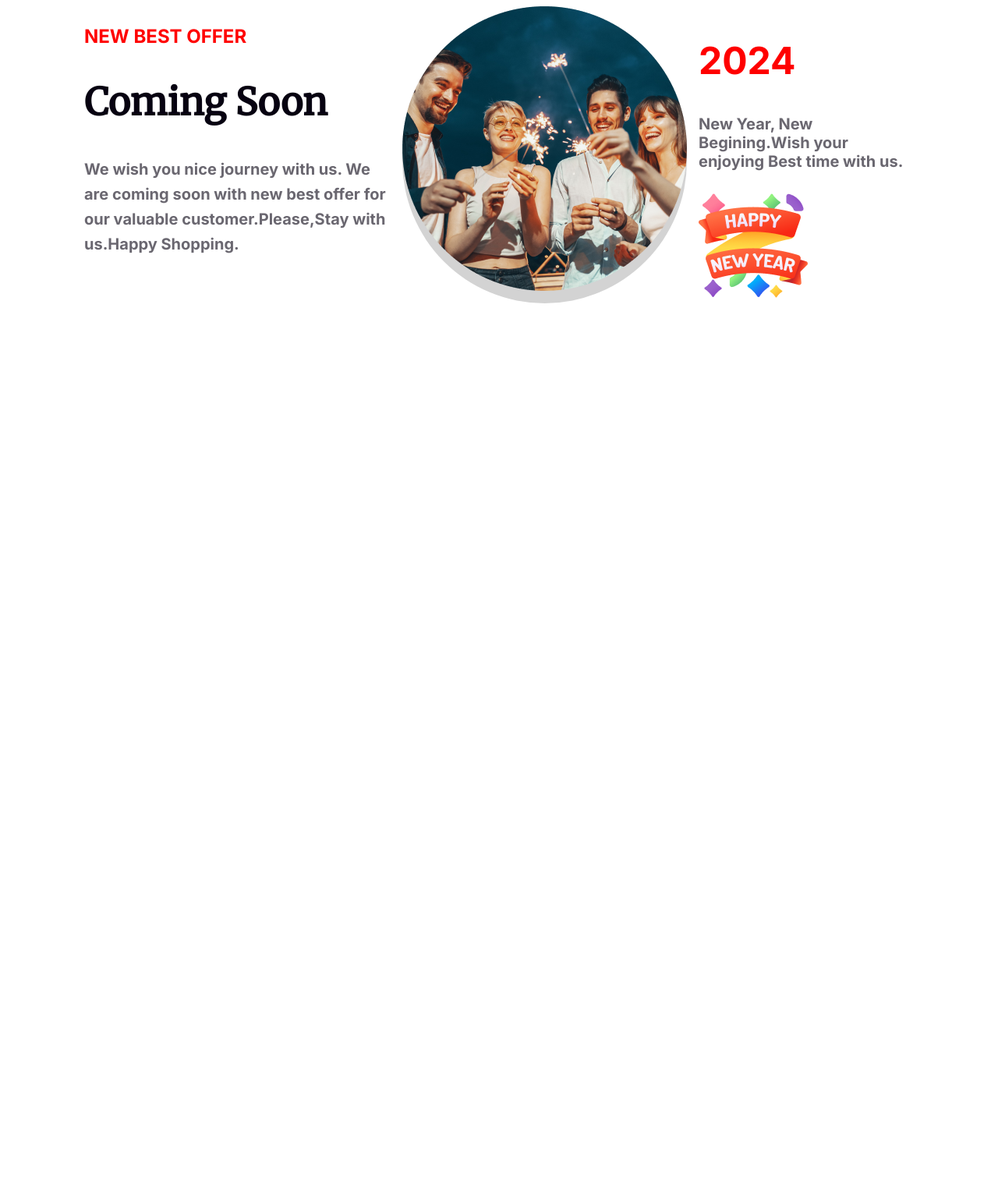
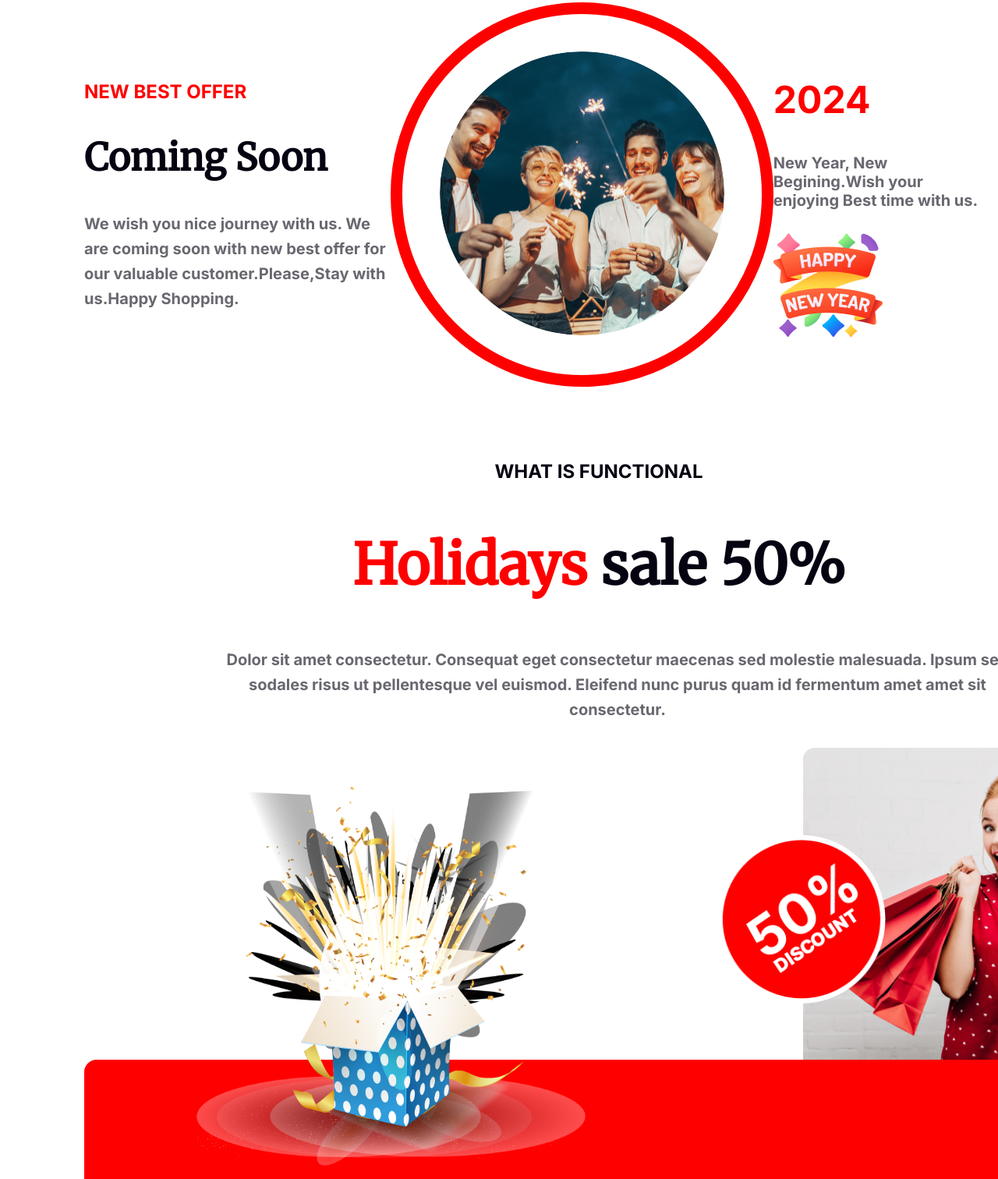
Before and after one commit to Rafinkhan1/business-portfolio, a plain HTML site: page index.html in a window 1280 px wide. Shown: the part 2905-4417 px from the top of the page at 78% size. Before the commit the page ends 3302 px from the top, so only its background shows below. Drawn offline with Linux system fonts and the light colour scheme.

Commit message:
added holiday special

```diff
--- a/index.html
+++ b/index.html
@@ -54,18 +54,34 @@
             <div class="new-offer">
                 <p class="offer">NEW BEST OFFER</p>
                 <h2 class="soon">Coming Soon</h2>
-                <p class="wishing">We wish you nice journey with us. We are coming soon with new best offer for our valuable
+                <p class="wishing">We wish you nice journey with us. We are coming soon with new best offer for our
+                    valuable
                     customer.Please,Stay with us.Happy Shopping.</p>
             </div>
-            <div  class="new-picture">
-                <div class="Ellipse">
-                <img src="images/Ellipse 1.png" alt="">
-                </div>
+            <div class="new-picture">
+
+                <img class="ellipse" src="images/Ellipse 1.png" alt="">
             </div>
             <div class=" year-2024">
                 <h2 class="year">2024</h2>
-               <h4 class="enjoy">New Year, New Begining.Wish your enjoying Best time with us.</h4>
-               <img class="happy-new-year" src="images/Group 96.png" alt="">
+                <h4 class="enjoy">New Year, New Begining.Wish your enjoying Best time with us.</h4>
+                <img class="happy-new-year" src="images/Group 96.png" alt="">
+            </div>
+        </section>
+        <section class="functional-section">
+            <div class="Holiday-sale">
+                <h3 class="what-is-functional">WHAT IS FUNCTIONAL</h3>
+                <h1 class="sale-parcent"><span class="holiday">Holidays</span> sale 50%</h1>
+                <h5 class="Dolor">Dolor sit amet consectetur. Consequat eget consectetur maecenas sed
+                    molestie malesuada. Ipsum sed sodales risus ut pellentesque vel euismod. Eleifend nunc purus quam id
+                    fermentum amet amet sit consectetur.</h5>
+            </div>
+            <div class="picture-set">
+                <img class="group75"  src="images/Group 75.png" alt="">
+                <img class="group44" src="images/Group 44.png" alt="">
+                <img class="rec1" src="images/Rectangle 1.png" alt="">
+                <!-- <img src="images/Rectangle 2.png" alt=""> -->
+
             </div>
         </section>
     </main>
--- a/styles/styles.css
+++ b/styles/styles.css
@@ -150,6 +150,8 @@ header {
     margin: 100px 100px 0 100px;
     background: #FFF;
     justify-content: space-between;
+    align-items: center;
+    height: 482px;
 }
 
 .offer {
@@ -184,13 +186,19 @@ width: 393px;
 .new-offer {
 
 }
+.new-picture{
+    width: 463px;
+    height: 463px;
+    border-radius: 463px;
+    border: 15px solid #F00;
 
-.new-picture {
-
-    border-radius: 364.844px;
-
-    background: lightgray -91.279px 0px / 150.038% 100% no-repeat;
-    /* outline: 5px solid red; */
+}
+.ellipse{
+    width: 364.844px;
+height: 364.844px;
+border-radius: 364.844px;
+margin:48px 48px 48px 48px;
+/* /* background: url(<path-to-image>), lightgray -91.279px 0px / 150.038% 100% no-repeat; */
 }
 .year {
     color: #F00;
@@ -209,3 +217,70 @@ font-weight: 400;
 .happy-new-year {
 
 }
+/* functional section */
+.functional-section{
+    background: white;
+    width: 1320px;
+    margin: 100px 100px 0 100px;
+    text-align: center;
+    height: 998px;
+    background-image: url(../images/Rectangle\ 2.png);
+    background-repeat: no-repeat;
+    background-position: bottom;
+
+}
+.picture-set{
+    display: flex;
+    width: 400px;
+height: 400px;
+position: relative;
+}
+.group44{
+    width: 300px;
+height: 300px;
+position: absolute;
+right: -670px;
+margin-top: 70px;
+}
+.group75{
+    width: 500px;
+height: 500px;
+   margin-right: 379px;
+   margin-left: 143px;
+   margin-bottom: 0px;
+   position: absolute;
+   bottom: -150px;
+
+}
+.rec1{
+    /* position: static; */
+    margin-left: 922px;
+}
+.what-is-functional{
+    color: #070211;
+font-family: Inter;
+font-size: 24px;
+font-weight: 500;
+}
+.holiday{
+    color: #F00;
+font-family: Merriweather;
+font-size: 72px;
+font-weight: 900;
+}
+.sale-parcent{
+    color: #070211;
+    font-family: Merriweather;
+    font-size: 72px;
+    font-weight: 900;
+}
+.Dolor{
+    color: rgba(7, 2, 17, 0.60);
+text-align: center;
+font-family: Inter;
+font-size: 20px;
+font-weight: 500;
+line-height: 32px;
+width: 1068px;
+margin-left:150px ;
+}
```
